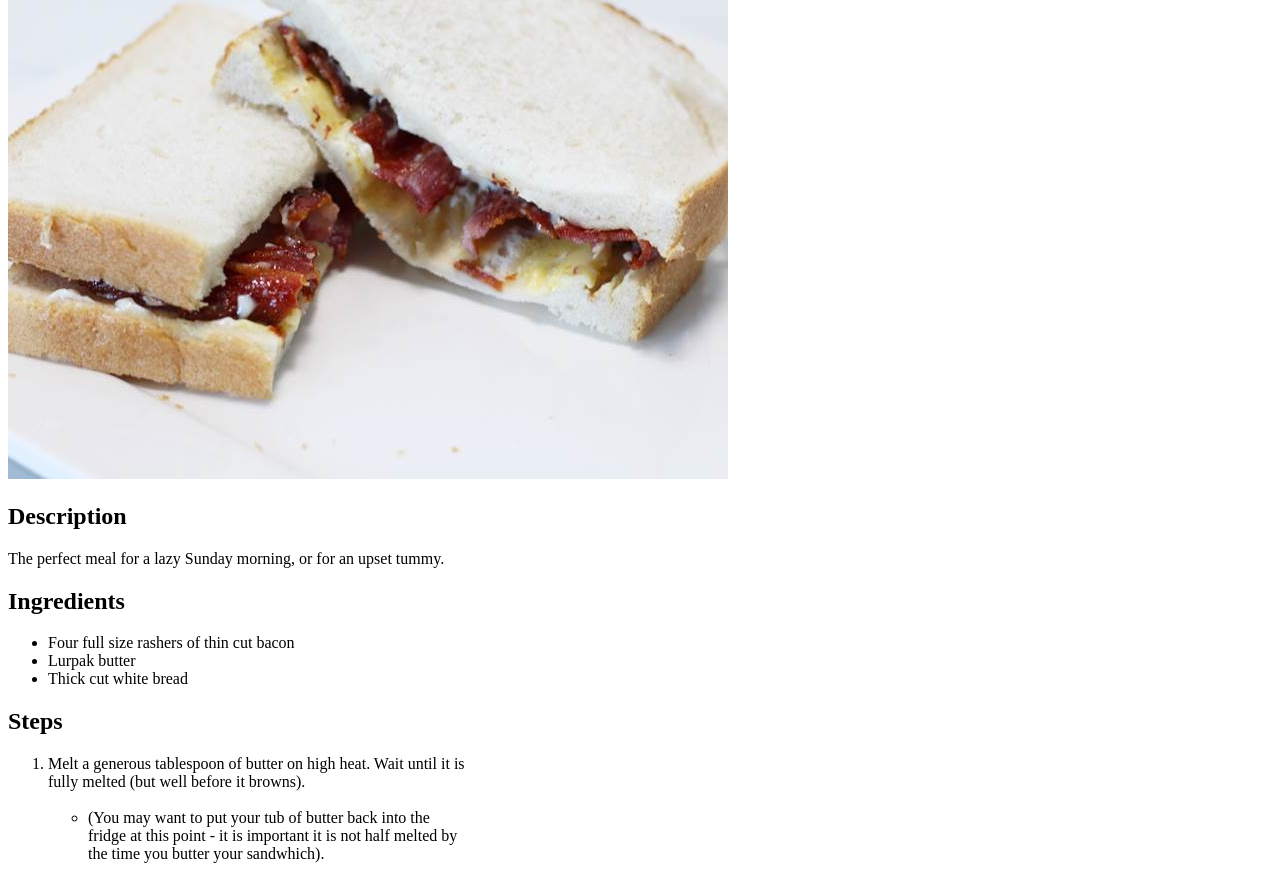
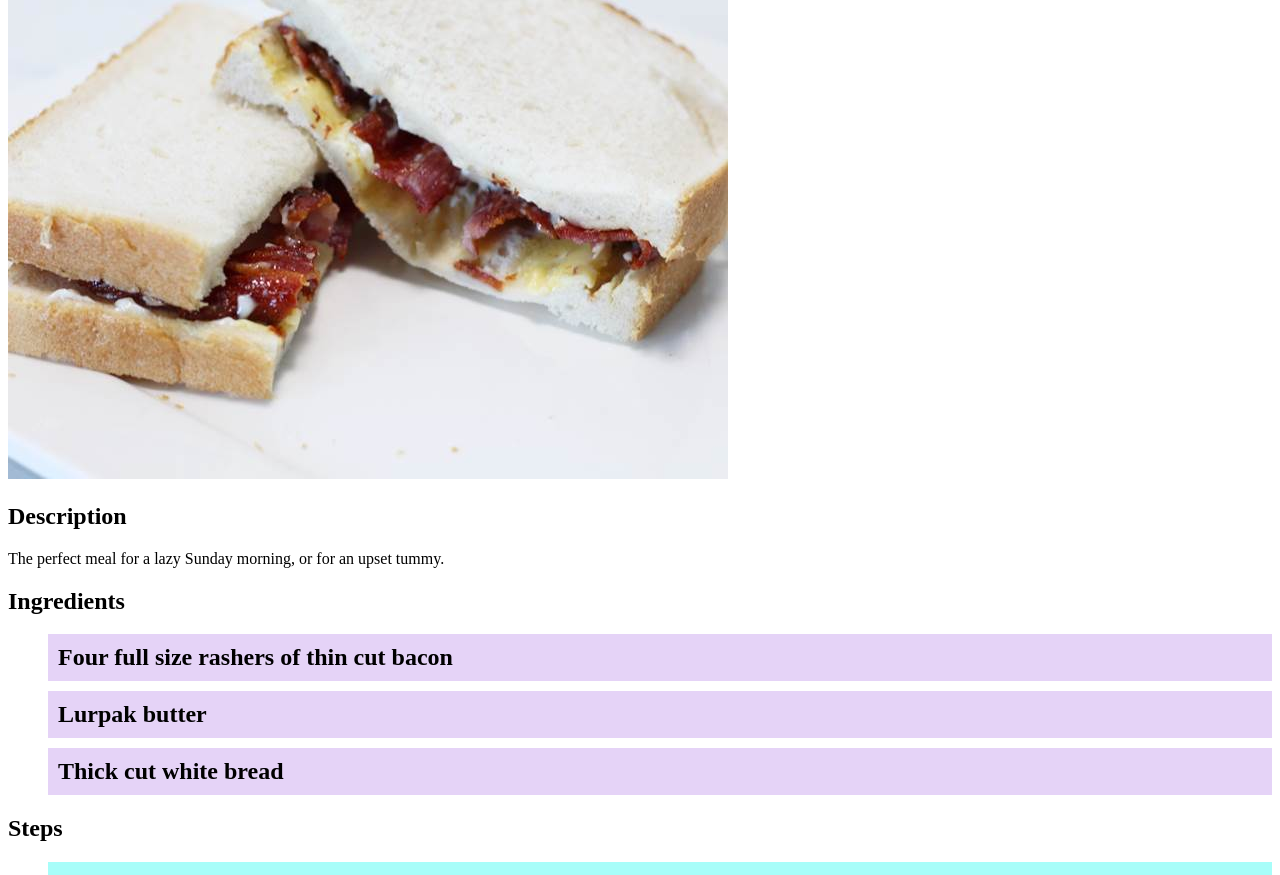
Before and after one commit to jordantgh/odin-recipes, a plain HTML site: page recipes/crispy-bacon-sandwhich.html in a window 1280 px wide. Shown: the part 68-943 px from the top of the page. Drawn offline with Linux system fonts and the light colour scheme.

Commit message:
Apply styles to recipes

```diff
--- a/recipes/crispy-bacon-sandwhich.html
+++ b/recipes/crispy-bacon-sandwhich.html
@@ -5,6 +5,7 @@
     <meta http-equiv="X-UA-Compatible" content="IE=edge">
     <meta name="viewport" content="width=device-width, initial-scale=1.0">
     <title>Crispy Bacon Sandwhich</title>
+    <link rel="stylesheet" href="../style.css">
 </head>
 <body>
     <h2>Crispy Bacon Sandwhich</h2>
@@ -12,16 +13,16 @@
     <h2>Description</h2>
     <p>The perfect meal for a lazy Sunday morning, or for an upset tummy.</p>
     <h2>Ingredients</h2>
-    <ul>
+    <ul class="ingredients">
         <li>Four full size rashers of thin cut bacon</li>
         <li>Lurpak butter</li>
         <li>Thick cut white bread</li>
     </ul>
     <h2>Steps</h2>
-    <ol>
+    <ol class="method">
         <li>Melt a generous tablespoon of butter on high heat. Wait until it is<br> fully melted (but well before it browns).<br><br></li>
             <ul>
-                <li>(You may want to put your tub of butter back into the<br> fridge at this point - it is important it is not half melted by<br> the time you butter your sandwhich). <br><br> </li>
+                <li>(You may want to put your tub of butter back into the<br> fridge at this point - it is important it is not half melted by<br> the time you butter your sandwhich!). <br><br> </li>
             </ul>
         <li>Begin adding the bacon rashers. If the pan is smaller, you may not<br> have room for all four, so you can stagger them.<br><br></li>
         <li>Heat until fat is sizzling at the top of each rasher and it has<br> shrunk by a third to a half (~ 2-3 mins).<br><br></li>
--- a/style.css
+++ b/style.css
@@ -8,10 +8,20 @@ h1 {
 }
 
 li {
-    background-color: rgb(215, 186, 243);
+    background-color: rgb(229, 211, 247);
     list-style-type: none;
-    padding: 20px;
+    padding: 10px;
     font-size: 24px;
     font-weight: 800;
-    text-align: center;
+    text-align: left;
+    margin-top: 10px;
 }
+
+.method > li {
+    background-color: rgb(167, 253, 249);
+    list-style-type: decimal;
+}
+
+ol > ul > li {
+    background-color: honeydew;
+}
```
Also changed, not shown: recipes/chicken-soup.html (+3 -2 lines).
